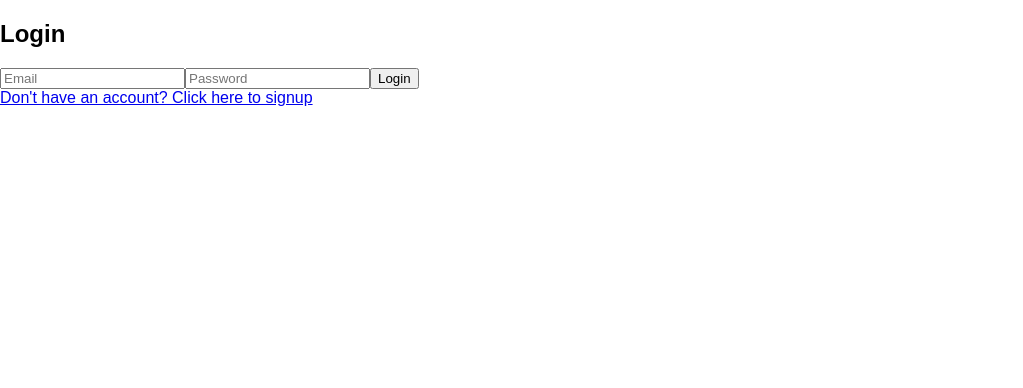
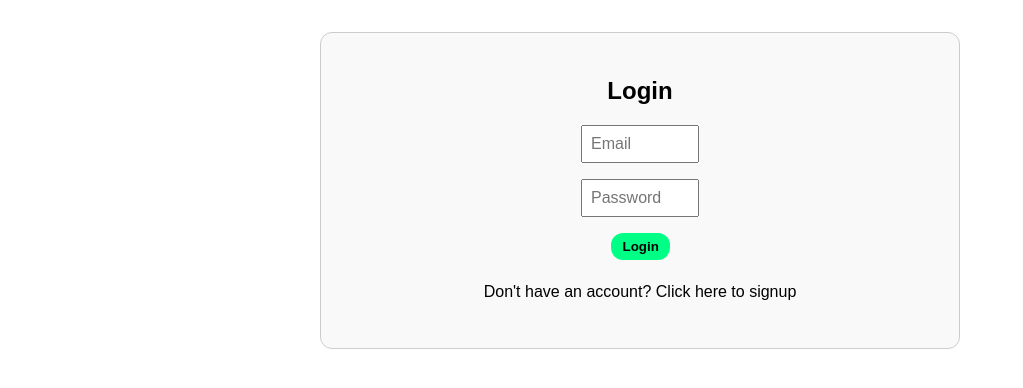
Before and after one commit to buki1004/LFPL, a React (Create React App) app in the folder lfpl/: page /login in a window 1280 px wide. Shown: the top 388 px of the page, without its empty margins (0-1023 px from the left). Built offline with nearby package versions, Linux system fonts and the light colour scheme.

Commit message:
Add css for signup/login forms

```diff
--- a/lfpl/src/League.js
+++ b/lfpl/src/League.js
@@ -78,6 +78,11 @@
       ...prev,
       [leagueId]: !prev[leagueId],
     }));
+  };
+
+  const copyCode = (s) => {
+    navigator.clipboard.writeText(s);
+    alert("League code copied to clipboard!");
   };
 
   useEffect(() => {
@@ -162,7 +167,7 @@
                   {userTeam?.owner === league.createdBy._id && (
                     <button
                       className={styles.leagueBtn}
-                      onClick={() => toggleCode(league._id)}
+                      onClick={() => copyCode(league.code)}
                     >
                       Code
                     </button>
--- a/lfpl/src/Login.js
+++ b/lfpl/src/Login.js
@@ -1,4 +1,5 @@
 import React, { useState, useEffect } from "react";
+import styles from "./Signup.module.css";
 
 const Login = () => {
   const [email, setEmail] = useState("");
@@ -36,8 +37,8 @@
   useEffect(() => {}, []);
 
   return (
-    <div className="login-container">
-      <form action={handleLogin}>
+    <div className={styles.formContainer}>
+      <form action={handleLogin} className={styles.signupForm}>
         <h2>Login</h2>
         <input
           type="email"
@@ -56,8 +57,8 @@
         <button type="submit" onClick={handleLogin}>
           Login
         </button>
+        <a href="/signup">Don't have an account? Click here to signup</a>
       </form>
-      <a href="/signup">Don't have an account? Click here to signup</a>
     </div>
   );
 };
--- a/lfpl/src/Signup.js
+++ b/lfpl/src/Signup.js
@@ -1,4 +1,5 @@
 import React, { useState } from "react";
+import styles from "./Signup.module.css";
 
 const Signup = () => {
   const [email, setEmail] = useState("");
@@ -30,32 +31,32 @@
   };
 
   return (
-    <div>
-      <form onSubmit={handleSignup}>
+    <div className={styles.formContainer}>
+      <form onSubmit={handleSignup} className={styles.signupForm}>
         <h2>Sign up</h2>
         <input
           type="email"
           value={email}
-          placeholder="email"
+          placeholder="Email"
           onChange={(e) => setEmail(e.target.value)}
         />
         <input
           type="username"
           value={username}
-          placeholder="username"
+          placeholder="Username"
           onChange={(e) => setUsername(e.target.value)}
         />
         <input
           type="password"
           value={password}
-          placeholder="password"
+          placeholder="Password"
           onChange={(e) => setPassword(e.target.value)}
         />
         <button type="submit" onClick={handleSignup}>
           Sign up
         </button>
+        <a href="/login">Already have an account? Click here to login</a>
       </form>
-      <a href="/login">Already have an account? Click here to login</a>
     </div>
   );
 };
--- /dev/null
+++ b/lfpl/src/Signup.module.css
@@ -0,0 +1,67 @@
+.formContainer {
+  gap: 2rem;
+  padding: 2rem;
+  width: 50%;
+  margin: auto;
+}
+
+.signupForm {
+  display: flex;
+  flex-direction: column;
+  border: 1px solid #ccc;
+  border-radius: 12px;
+  padding: 1.5rem;
+  background: #f9f9f9;
+  text-align: center;
+}
+
+input {
+  font-size: 1rem;
+  padding: 0.5rem;
+  text-align: left;
+  box-sizing: border-box;
+  width: 20%;
+  margin: auto;
+  margin-bottom: 1rem;
+}
+
+button {
+  background-color: #00ff85;
+  color: #000;
+  border: none;
+  width: 10%;
+  padding: 6px 12px;
+  margin: auto;
+  margin-bottom: 1rem;
+  border-radius: 12px;
+  font-weight: bold;
+  cursor: pointer;
+  transition: background-color 0.2s ease-in-out;
+  transition: scale 0.15s;
+}
+
+button:hover {
+  background-color: #00e07b;
+}
+
+button:active {
+  scale: 0.97;
+}
+
+a {
+  text-decoration: none;
+  background-color: none;
+  color: #000;
+  border: 1px solid transparent;
+  padding: 6px 12px;
+  margin: auto;
+  margin-bottom: 1rem;
+  border-radius: 12px;
+  cursor: pointer;
+  transition: background-color 0.2s ease-in-out, border 0.2s ease-in-out;
+}
+
+a:hover {
+  background-color: #f0f0f0;
+  border: 1px solid #ccc;
+}
```
